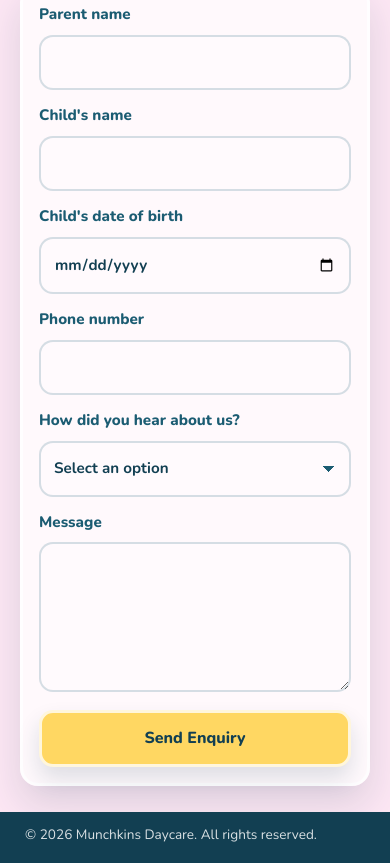
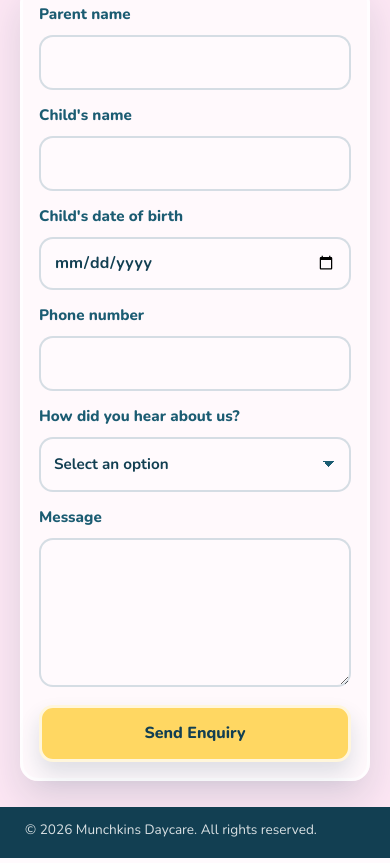
Before and after one commit to Thechampion96/munchkins-daycare-website, a website: page index.html in a window 390 px wide. Shown: the part 7033-7896 px from the top of the page. Drawn offline with nearby package versions, Linux system fonts and the light colour scheme; no server answers.

Commit message:
Update styles.css

```diff
--- a/styles.css
+++ b/styles.css
@@ -1250,3 +1250,28 @@
     margin-right: auto !important;
   }
 }
+
+/* FIX DATE INPUT OVERFLOW ON MOBILE */
+input,
+select,
+textarea {
+  max-width: 100%;
+  min-width: 0;
+}
+
+input[type="date"] {
+  width: 100%;
+  max-width: 100%;
+  min-width: 0;
+  appearance: none;
+  -webkit-appearance: none;
+  text-align: left;
+  line-height: 1.2;
+}
+
+@media (max-width: 760px) {
+  input[type="date"] {
+    font-size: 1rem;
+    padding: 14px 13px;
+  }
+}
```
